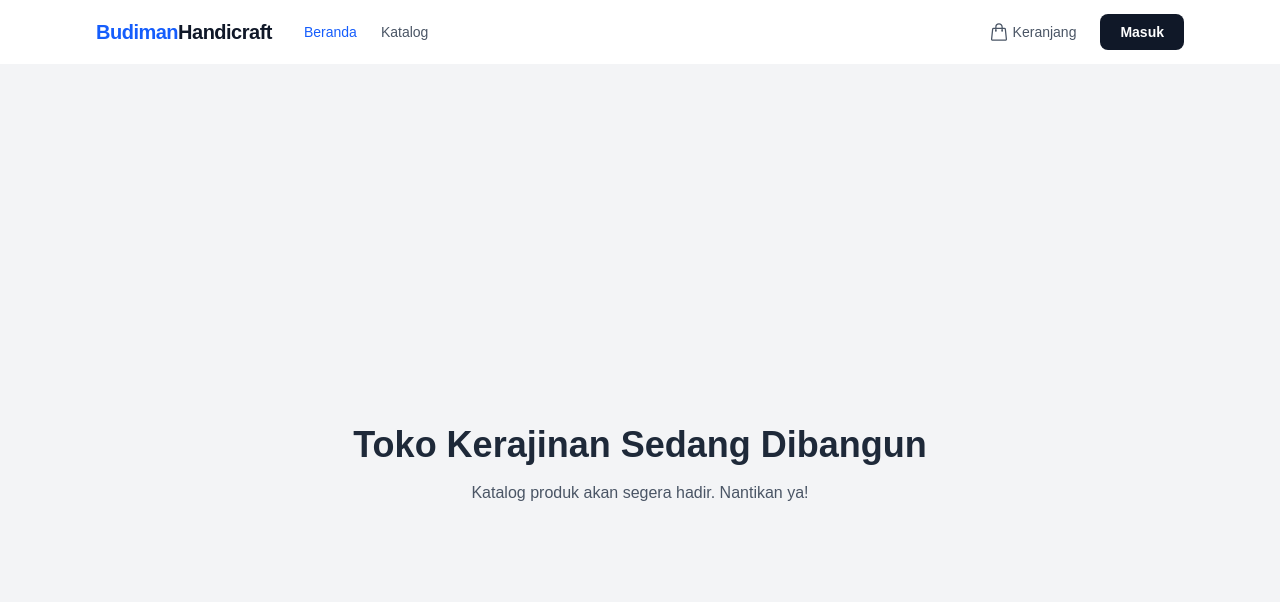
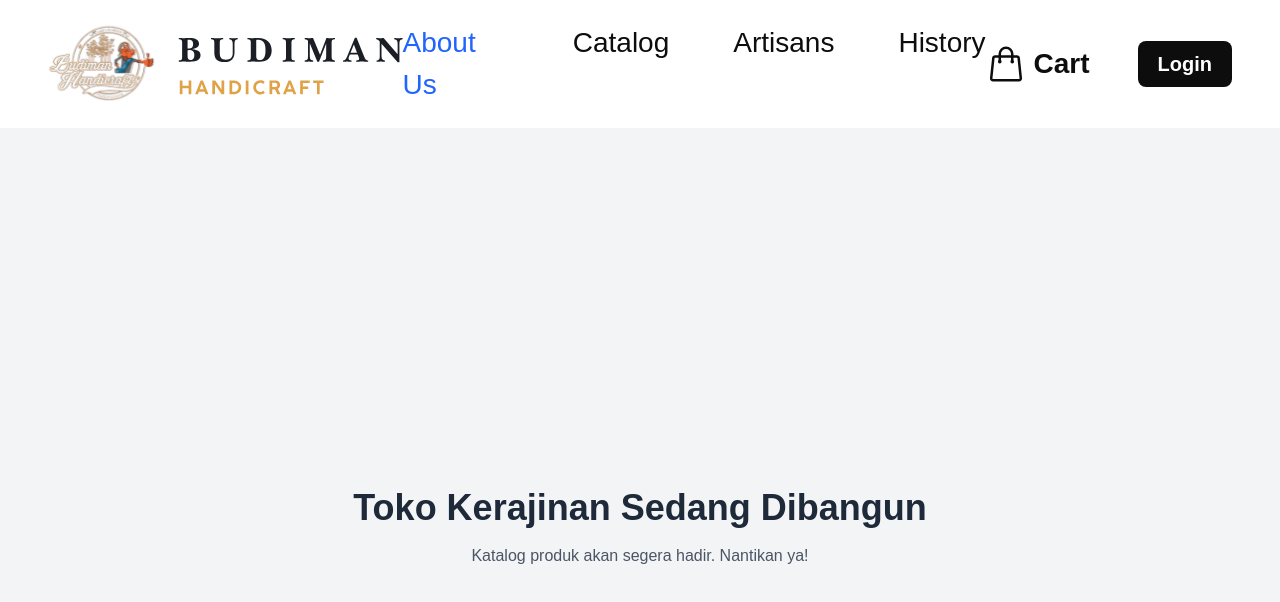
Before and after one commit to budimanHandicraft/budiman-web, a Next.js app in the folder budiman-handicraft/: page / in a window 1280 px wide. Shown: the top 602 px of the page. Built offline with nearby package versions, Linux system fonts and the light colour scheme; no server answers.

Commit message:
feat: update navbar

```diff
--- a/budiman-handicraft/components/Navbar.tsx
+++ b/budiman-handicraft/components/Navbar.tsx
@@ -4,6 +4,7 @@ import { useState, useEffect } from 'react';
 import Link from 'next/link';
 import { usePathname, useRouter } from 'next/navigation';
 import { createBrowserClient } from '@supabase/ssr';
+import Image from 'next/image';
 
 export default function Navbar() {
   const [isLoggedIn, setIsLoggedIn] = useState(false);
@@ -57,27 +58,32 @@ export default function Navbar() {
   };
 
   return (
-    <nav className="bg-white border-b border-gray-100 sticky top-0 z-50">
-      <div className="max-w-6xl mx-auto px-4 sm:px-6 lg:px-8">
-        <div className="flex justify-between items-center h-16">
-          <div className="flex items-center gap-8">
-            <Link href="/" className="font-extrabold text-xl text-blue-600 tracking-tight">
-              Budiman
-              <span className="text-gray-900">Handicraft</span>
+    <nav className="bg-white sticky top-0 z-50 opacity-95">
+      <div className="max-w-8xl mx-auto px-4 sm:px-6 lg:px-12">
+        <div className="flex justify-between items-center h-32">
+          {/* <div className="flex items-center gap-32"> */}
+            <Link href="/" className="flex justify-center items-center">
+              <Image
+                src="/logo.svg" alt="logo budiman"
+                width={360} height={100}
+                className="object-contain"
+              />
             </Link>
+          {/* </div> */}
 
-            <div className="hidden md:flex space-x-6">
-              <Link href="/" className={`text-sm font-medium transition-colors ${pathname === '/' ? 'text-blue-600' : 'text-gray-600 hover:text-gray-900'}`}>Beranda</Link>
-              <Link href="/katalog" className={`text-sm font-medium transition-colors ${pathname === '/katalog' ? 'text-blue-600' : 'text-gray-600 hover:text-gray-900'}`}>Katalog</Link>
+            <div className="hidden md:flex gap-16">
+              <Link href="/" className={`text-[28px] font-medium transition-colors ${pathname === '/' ? 'text-blue-600' : 'text-black hover:text-gray-700'}`}>About Us</Link>
+              <Link href="/katalog" className={`text-[28px] font-medium transition-colors ${pathname === '/katalog' ? 'text-blue-600' : 'text-black hover:text-gray-700'}`}>Catalog</Link>
+              <Link href="/#" className={`text-[28px] font-medium transition-colors ${pathname === '/artisans' ? 'text-blue-600' : 'text-black hover:text-gray-700'}`}>Artisans</Link>
+              <Link href="/#" className={`text-[28px] font-medium transition-colors ${pathname === '/history' ? 'text-blue-600' : 'text-black hover:text-gray-700'}`}>History</Link>
             </div>
-          </div>
 
-          <div className="flex items-center gap-6">
-            <Link href="/market" className={`text-sm font-medium transition-colors flex items-center gap-1 ${pathname === '/market' ? 'text-blue-600' : 'text-gray-600 hover:text-gray-900'}`}>
-              <svg xmlns="http://www.w3.org/2000/svg" fill="none" viewBox="0 0 24 24" strokeWidth={1.5} stroke="currentColor" className="w-5 h-5">
+          <div className="flex items-center gap-12">
+            <Link href="/market" className={`text-[28px] font-bold transition-colors flex items-center gap-2 ${pathname === '/market' ? 'text-blue-600' : 'text-black hover:text-gray-700'}`}>
+              <svg xmlns="http://www.w3.org/2000/svg" fill="none" viewBox="0 0 24 24" strokeWidth={1.5} stroke="currentColor" className="w-10 h-10">
                 <path strokeLinecap="round" strokeLinejoin="round" d="M15.75 10.5V6a3.75 3.75 0 10-7.5 0v4.5m11.356-1.993l1.263 12c.07.665-.45 1.243-1.119 1.243H4.25a1.125 1.125 0 01-1.12-1.243l1.264-12A1.125 1.125 0 015.513 7.5h12.974c.576 0 1.059.435 1.119 1.007zM8.625 10.5a.375.375 0 11-.75 0 .375.375 0 01.75 0zm7.5 0a.375.375 0 11-.75 0 .375.375 0 01.75 0z" />
               </svg>
-              <span className="hidden sm:inline">Keranjang</span>
+              <span className="hidden sm:inline">Cart</span>
             </Link>
 
             {isLoggedIn ? (
@@ -100,7 +106,7 @@ export default function Navbar() {
                 )}
               </div>
             ) : (
-              <Link href="/login"  className="bg-gray-900 text-white px-5 py-2 rounded-lg text-sm font-bold hover:bg-gray-800 transition-colors">Masuk</Link>
+              <Link href="/login"  className="bg-black text-white px-5 py-2 rounded-lg text-[20px] font-bold hover:bg-gray-800 transition-colors">Login</Link>
             )}
 
           </div>
```
Also changed, not shown: budiman-handicraft/public/logo.svg (added).
